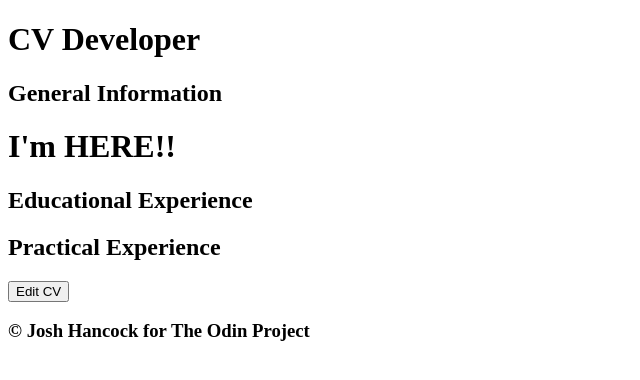
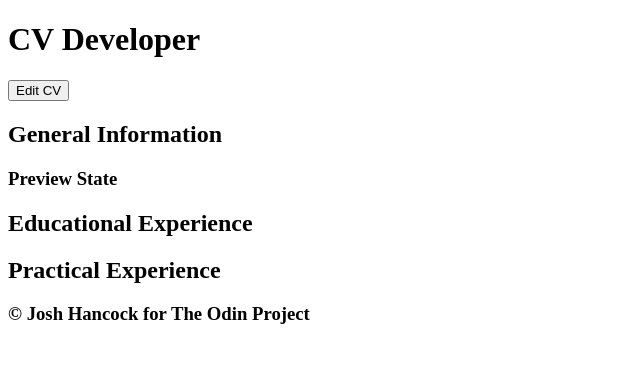
Before and after one commit to livingicon/cv-project, a React (Create React App) app: page / in a window 1280 px wide. Both pictures are taken after a click on the button "Preview CV". Shown: the top 380 px of the page, without its empty margins (0-640 px from the left). Built offline with nearby package versions, Linux system fonts and the light colour scheme.

Commit message:
Move onSubmitCV button to the top

```diff
--- a/src/components/Main.js
+++ b/src/components/Main.js
@@ -40,19 +40,13 @@ class Main extends Component {
 
   onSubmitPreviewCV = (e) => {
     e.preventDefault();
-    e.target.innerHTML === 'Preview CV' ? e.target.innerHTML = 'Edit CV' : e.target.innerHTML = 'Preview CV';
+    e.target.innerHTML === 'Preview CV' ? e.target.innerHTML = 'Edit CV' :
+      e.target.innerHTML = 'Preview CV';
     this.setState({
-      previewState: this.state.previewState.concat(Object.entries(this.state).filter(object => object[1] !== "")),
+      previewState: this.state.previewState.concat
+        (Object.entries(this.state).filter(object => object[1] !== "")),
       isHidden: !this.state.isHidden
     })
-  }
-
-  toggleHidden = (e) => {
-    e.preventDefault();
-    // this.setState({
-    //   isHidden: !this.state.isHidden
-    // })
-    // add paragraphs for text and toggle between them and the forms?
   }
 
   handleChangeInput = (e) => {
@@ -62,7 +56,7 @@ class Main extends Component {
     });
   };
 
-  addForm = (e) => { // still could be dry-er
+  addForm = (e) => { // still could be dry-er maybe?
     e.preventDefault();
     if(e.target.innerHTML === "add education") {
       this.setState({
@@ -111,15 +105,15 @@ class Main extends Component {
     }
   }
 
-  checkState = (e) => {
-    e.preventDefault();
-    console.log(this.state);
-  }
-
   render() {
 
     return (
       <div className="main">
+        <CVPreview
+          onSubmitPreviewCV={this.onSubmitPreviewCV}
+          toggleHidden={this.toggleHidden}
+        />
+
         <h2>General Information</h2>
         {this.state.isHidden && <GeneralInfo
           handleChangeInput={this.handleChangeInput} />}
@@ -141,11 +135,6 @@ class Main extends Component {
           deleteForm={this.deleteForm}
         /> }
 
-        <CVPreview
-          onSubmitPreviewCV={this.onSubmitPreviewCV}
-          toggleHidden={this.toggleHidden}
-        />
-        {/* <button onClick={this.checkState}>test state</button> */}
       </div>
     );
   }
--- a/src/components/Main/GeneralCV.js
+++ b/src/components/Main/GeneralCV.js
@@ -5,11 +5,11 @@ import React, { Component } from 'react';
 class GeneralCV extends Component {
 
   render() {
-    const { handleChangeInput, firstName, lastName, email, phone } = this.props; // this.props.firstName
+    const { previewState, firstName, lastName, email, phone } = this.props; // this.props.firstName
 
     return (
       <div className="cvPreview">
-        <h1>I'm HERE!!</h1>
+        <h3>Preview State</h3>
       </div>
     );
   }
```
